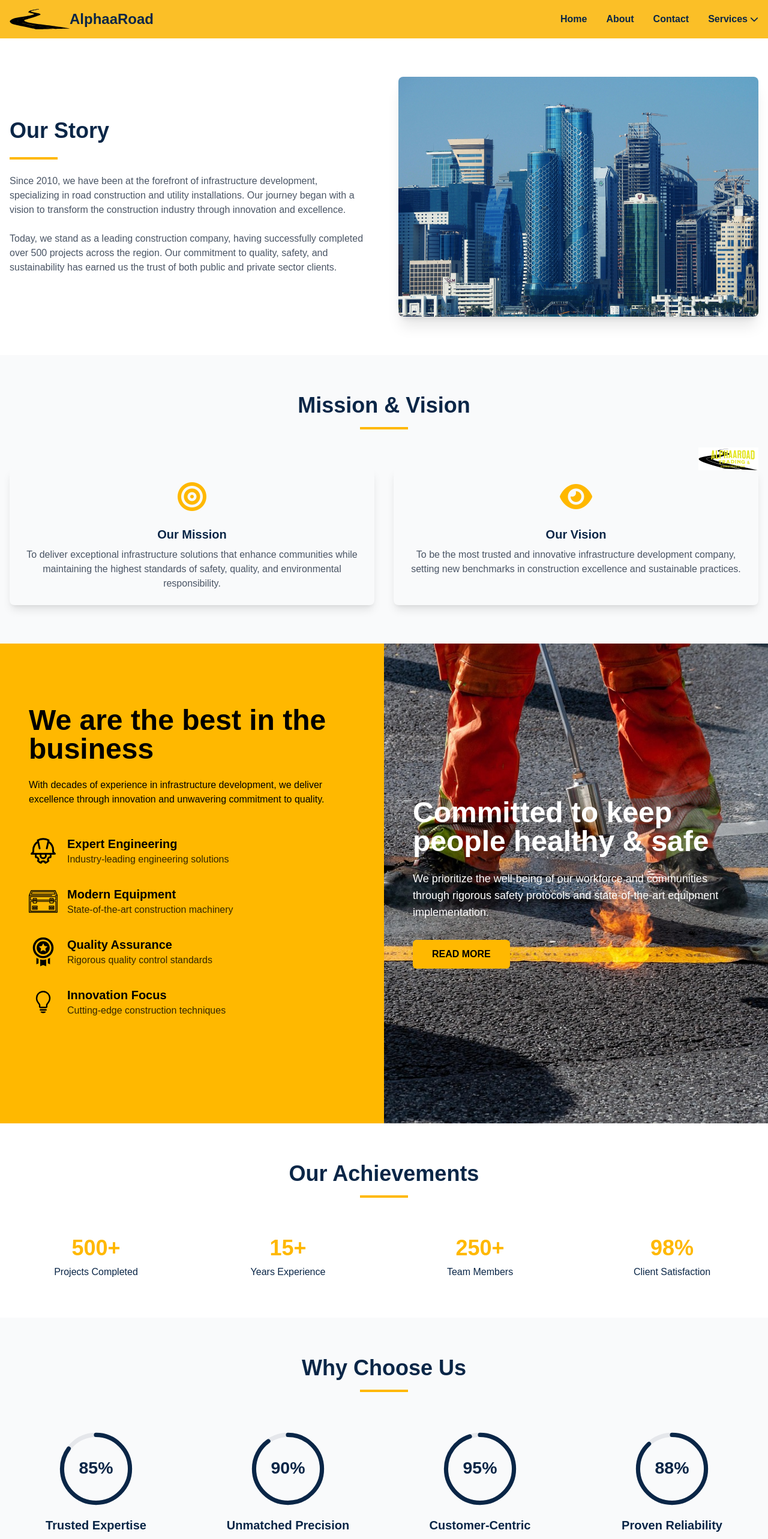
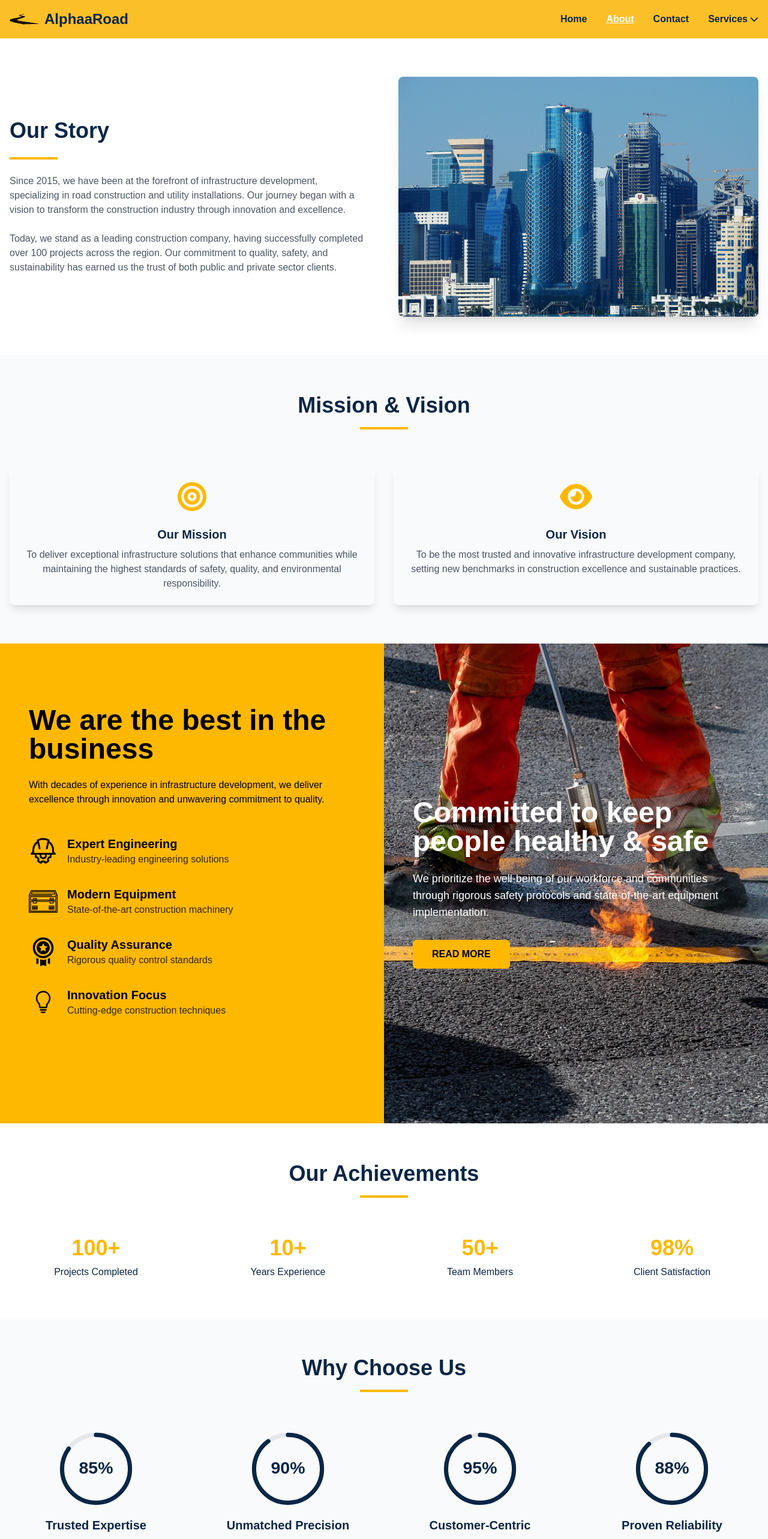
Before and after one commit to Muxthafa/alphaa-road, a Next.js app: page /about in a window 1280 px wide. Shown: the top 2566 px of the page at 60% size. Built offline with nearby package versions, Linux system fonts and the light colour scheme.

Commit message:
Fix navigation in mobile issues and contents

```diff
--- a/components/contact/ContactDetails.js
+++ b/components/contact/ContactDetails.js
@@ -10,10 +10,10 @@ const ContactDetails = () => {
           123 Construction Ave, Building District, City, 12345
         </Detail>
         <Detail icon="phone" title="Phone Number">
-          +1 (555) 123-4567
+          +974 3367 7921
         </Detail>
         <Detail icon="envelope" title="Email Address">
-          info@roadcraftpro.com
+          info@artqatar.com
         </Detail>
         <Detail icon="clock" title="Working Hours">
           Monday - Friday: 8:00 AM - 6:00 PM
--- a/components/layout/footer.js
+++ b/components/layout/footer.js
@@ -9,7 +9,7 @@ const footer = () => {
           <div>
             <h3 className="text-[#FFB800] text-xl font-bold mb-4">About Us</h3>
             <p className="text-gray-300 mb-4">
-              Excellence in infrastructure and building maintenance since 1995.
+              Excellence in infrastructure and building maintenance since 2015.
               We deliver quality solutions for roads, buildings, and industrial
               projects.
             </p>
@@ -118,7 +118,7 @@ const footer = () => {
               </li>
               <li className="flex items-center">
                 <i className="fas fa-phone text-[#FFB800] mr-3"></i>
-                <span className="text-gray-300">+1 (555) 123-4567</span>
+                <span className="text-gray-300">+974 3367 7921</span>
               </li>
               <li className="flex items-center">
                 <i className="fas fa-envelope text-[#FFB800] mr-3"></i>
--- a/components/layout/nav-bar.js
+++ b/components/layout/nav-bar.js
@@ -2,6 +2,7 @@
 import React, { useState, useEffect, useRef } from "react";
 import Link from "next/link";
 import Image from "next/image";
+import { usePathname } from "next/navigation";
 
 const navLinks = [
   { label: "Home", href: "/" },
@@ -16,10 +17,12 @@ const serviceLinks = [
 
 const NavBar = () => {
   const [isMenuOpen, setIsMenuOpen] = useState(false);
+  const [isMobileServicesOpen, setIsMobileServicesOpen] = useState(false);
+  const [isDesktopServicesOpen, setIsDesktopServicesOpen] = useState(false);
   const [isVisible, setIsVisible] = useState(true);
-  const [isServicesOpen, setIsServicesOpen] = useState(false);
+  const pathname = usePathname();
+  const servicesRef = useRef(null);
   const lastScrollY = useRef(0);
-  const servicesRef = useRef(null);
 
   useEffect(() => {
     const handleScroll = () => {
@@ -29,7 +32,6 @@ const NavBar = () => {
       );
       lastScrollY.current = currentScrollY;
     };
-
     window.addEventListener("scroll", handleScroll, { passive: true });
     return () => window.removeEventListener("scroll", handleScroll);
   }, []);
@@ -37,15 +39,20 @@ const NavBar = () => {
   useEffect(() => {
     const handleClickOutside = (event) => {
       if (servicesRef.current && !servicesRef.current.contains(event.target)) {
-        setIsServicesOpen(false);
+        setIsDesktopServicesOpen(false);
       }
     };
+    document.addEventListener("mousedown", handleClickOutside);
+    return () => document.removeEventListener("mousedown", handleClickOutside);
+  }, []);
 
-    document.addEventListener("mousedown", handleClickOutside);
-    return () => {
-      document.removeEventListener("mousedown", handleClickOutside);
+  const handleLinkClick = () => {
+    setIsMenuOpen(false);
+    setIsMobileServicesOpen(false);
+    setIsDesktopServicesOpen(false);
   };
-  }, []);
+
+  const isServicesActive = pathname.startsWith("/services");
 
   return (
     <nav
@@ -55,59 +62,76 @@ const NavBar = () => {
     >
       <div className="max-w-7xl mx-auto px-4">
         <div className="flex justify-between items-center h-16">
-          <div className="flex justify-between items-center h-16">
+          {/* Logo */}
+          <div className="flex items-center space-x-2">
             <Image
               src="/logo/road-logo.svg"
-              alt="Heavy construction equipment working on a road project at sunset"
-              width={100}
-              height={100}
+              alt="Logo"
+              width={50}
+              height={50}
               objectFit="cover"
             />
-
             <span className="text-[#0A2647] text-2xl font-bold">
               AlphaaRoad
             </span>
           </div>
-          {/* Desktop Links */}
-          <div className="hidden md:flex space-x-8 items-center">
-            {navLinks.map(({ label, href }) => (
+
+          {/* Desktop Menu */}
+          <div className="hidden md:flex items-center space-x-8">
+            {navLinks.map(({ label, href }) => {
+              const isActive = pathname === href;
+              return (
                 <Link
                   key={label}
                   href={href}
-                className="text-[#0A2647] text-m font-bold hover:text-[#ffffff]"
+                  className={`text-m font-bold ${
+                    isActive
+                      ? "text-white underline"
+                      : "text-[#0A2647] hover:text-white"
+                  }`}
                 >
                   {label}
                 </Link>
-            ))}
+              );
+            })}
 
+            {/* Desktop Services Dropdown */}
             <div className="relative group" ref={servicesRef}>
               <button
-                onClick={() => setIsServicesOpen(!isServicesOpen)}
-                className="text-[#0A2647] hover:text-[#ffffff] flex items-center text-m font-bold"
-                aria-expanded={isServicesOpen}
+                onClick={() => setIsDesktopServicesOpen(!isDesktopServicesOpen)}
+                className={`flex items-center text-m font-bold ${
+                  isServicesActive
+                    ? "text-white"
+                    : "text-[#0A2647] hover:text-white"
+                }`}
               >
                 Services <i className="fas fa-chevron-down ml-1 text-sm" />
               </button>
-
-              <div
-                className={`absolute -left-17 mt-2 w-48 bg-[#ffffff] rounded-md shadow-lg py-1 transition-opacity duration-150 ${
-                  isServicesOpen ? "block" : "hidden"
-                }`}
-              >
-                {serviceLinks.map(({ label, href }) => (
+              {isDesktopServicesOpen && (
+                <div className="absolute left-0 mt-2 w-48 bg-white rounded-md shadow-lg py-1 z-10">
+                  {serviceLinks.map(({ label, href }) => {
+                    const isActive = pathname === href;
+                    return (
                       <Link
                         key={label}
                         href={href}
-                    className="block px-4 py-2 text-sm text-[#0A2647] font-bold hover:text-[#fbbf27]"
+                        className={`block px-4 py-2 text-sm font-bold ${
+                          isActive
+                            ? "text-[#fbbf27] underline"
+                            : "text-[#0A2647] hover:text-[#fbbf27]"
+                        }`}
+                        onClick={() => setIsDesktopServicesOpen(false)}
                       >
                         {label}
                       </Link>
-                ))}
+                    );
+                  })}
                 </div>
+              )}
             </div>
           </div>
 
-          {/* Mobile Menu Button */}
+          {/* Mobile Hamburger */}
           <button
             className="md:hidden text-[#0A2647]"
             onClick={() => setIsMenuOpen(!isMenuOpen)}
@@ -121,39 +145,60 @@ const NavBar = () => {
         {isMenuOpen && (
           <div className="md:hidden">
             <div className="px-2 pt-2 pb-3 space-y-1">
-              {navLinks.map(({ label, href }) => (
+              {navLinks.map(({ label, href }) => {
+                const isActive = pathname === href;
+                return (
                   <Link
                     key={label}
                     href={href}
-                  className="block text-[#0A2647] hover:text-[#ffffff] py-2"
+                    onClick={handleLinkClick}
+                    className={`block py-2 font-bold ${
+                      isActive
+                        ? "text-white underline"
+                        : "text-[#0A2647] hover:text-white"
+                    }`}
                   >
                     {label}
                   </Link>
-              ))}
+                );
+              })}
 
+              {/* Mobile Services Dropdown */}
               <div>
                 <button
-                  onClick={() => setIsServicesOpen(!isServicesOpen)}
-                  className="flex items-center justify-between w-full text-[#0A2647] hover:text-[#FFB800] py-2"
-                  aria-expanded={isServicesOpen}
+                  onClick={() => setIsMobileServicesOpen(!isMobileServicesOpen)}
+                  className={`flex justify-between items-center w-full font-bold py-2 ${
+                    isServicesActive
+                      ? "text-white"
+                      : "text-[#0A2647] hover:text-[#FFB800]"
+                  }`}
                 >
                   Services{" "}
                   <i
-                    className={`fas fa-chevron-${isServicesOpen ? "up" : "down"} ml-1 text-sm`}
+                    className={`fas fa-chevron-${
+                      isMobileServicesOpen ? "up" : "down"
+                    } ml-1 text-sm`}
                   />
                 </button>
-
-                {isServicesOpen && (
+                {isMobileServicesOpen && (
                   <div className="pl-4">
-                    {serviceLinks.map(({ label, href }) => (
+                    {serviceLinks.map(({ label, href }) => {
+                      const isActive = pathname === href;
+                      return (
                         <Link
                           key={label}
                           href={href}
-                        className="block text-[#0A2647] hover:text-[#FFB800] py-2"
+                          onClick={handleLinkClick}
+                          className={`block py-2 font-bold ${
+                            isActive
+                              ? "text-white underline"
+                              : "text-[#0A2647] hover:text-[#fbbf27]"
+                          }`}
                         >
                           {label}
                         </Link>
-                    ))}
+                      );
+                    })}
                   </div>
                 )}
               </div>
--- a/package.json
+++ b/package.json
@@ -22,6 +22,6 @@
     "eslint": "^9",
     "eslint-config-next": "15.3.2",
     "postcss": "^8.5.3",
-    "tailwindcss": "^4.1.7"
+    "tailwindcss": "^4"
   }
 }
--- a/src/app/about/page.js
+++ b/src/app/about/page.js
@@ -1,5 +1,6 @@
 import Image from "next/image";
 import Card from "@/components/card";
+import Link from "next/link";
 import ContactUs from "@/components/contact/ContactUs";
 
 const FeatureCard = ({ icon, title, description }) => (
@@ -57,14 +58,14 @@ export default function MainComponent() {
               </h2>
               <div className="h-1 w-20 bg-[#FFB800] mb-6"></div>
               <p className="text-gray-600 mb-6">
-                Since 2010, we have been at the forefront of infrastructure
+                Since 2015, we have been at the forefront of infrastructure
                 development, specializing in road construction and utility
                 installations. Our journey began with a vision to transform the
                 construction industry through innovation and excellence.
               </p>
               <p className="text-gray-600">
                 Today, we stand as a leading construction company, having
-                successfully completed over 500 projects across the region. Our
+                successfully completed over 100 projects across the region. Our
                 commitment to quality, safety, and sustainability has earned us
                 the trust of both public and private sector clients.
               </p>
@@ -140,12 +141,12 @@ export default function MainComponent() {
                   through rigorous safety protocols and state-of-the-art
                   equipment implementation.
                 </p>
-                <a
-                  href="/contact-us"
+                <Link
+                  href="/contact"
                   className="inline-block bg-[#FFB800] text-black px-8 py-3 rounded-md font-semibold hover:bg-[#ffc93c] transition duration-300"
                 >
                   READ MORE
-                </a>
+                </Link>
               </div>
             </div>
           </div>
@@ -162,15 +163,15 @@ export default function MainComponent() {
           </div>
           <div className="grid grid-cols-2 md:grid-cols-4 gap-8">
             <div className="text-center">
-              <div className="text-4xl font-bold text-[#FFB800] mb-2">500+</div>
+              <div className="text-4xl font-bold text-[#FFB800] mb-2">100+</div>
               <p className="text-[#0A2647]">Projects Completed</p>
             </div>
             <div className="text-center">
-              <div className="text-4xl font-bold text-[#FFB800] mb-2">15+</div>
+              <div className="text-4xl font-bold text-[#FFB800] mb-2">10+</div>
               <p className="text-[#0A2647]">Years Experience</p>
             </div>
             <div className="text-center">
-              <div className="text-4xl font-bold text-[#FFB800] mb-2">250+</div>
+              <div className="text-4xl font-bold text-[#FFB800] mb-2">50+</div>
               <p className="text-[#0A2647]">Team Members</p>
             </div>
             <div className="text-center">
--- a/src/app/layout.js
+++ b/src/app/layout.js
@@ -16,7 +16,7 @@ const geistMono = Geist_Mono({
 
 export const metadata = {
   title: "ARTC Qatar",
-   description: "AlphaaRoad Trading and Construction",
+  description: "AlphaaRoad Trading and Construction",
   icons: {
     icon: '/logo/road-logo.svg',
   },
@@ -31,14 +31,6 @@ export default function RootLayout({ children }) {
       >
         <NavBar />
         <main className="pt-16">{children}</main>
-        <Image
-          src="/images/alphaaroad-logo.jpg"
-          alt="Sticky image"
-          width={100}
-          height={100}
-          className="fixed bottom-4 right-4 z-50"
-        />
-
         <Footer />
       </body>
     </html>
```
Also changed, not shown: src/app/page.js (+7 -4 lines), 1 other file (tests, documents, lock files or other folders). Lines whose indentation alone changed are shown as unchanged.
